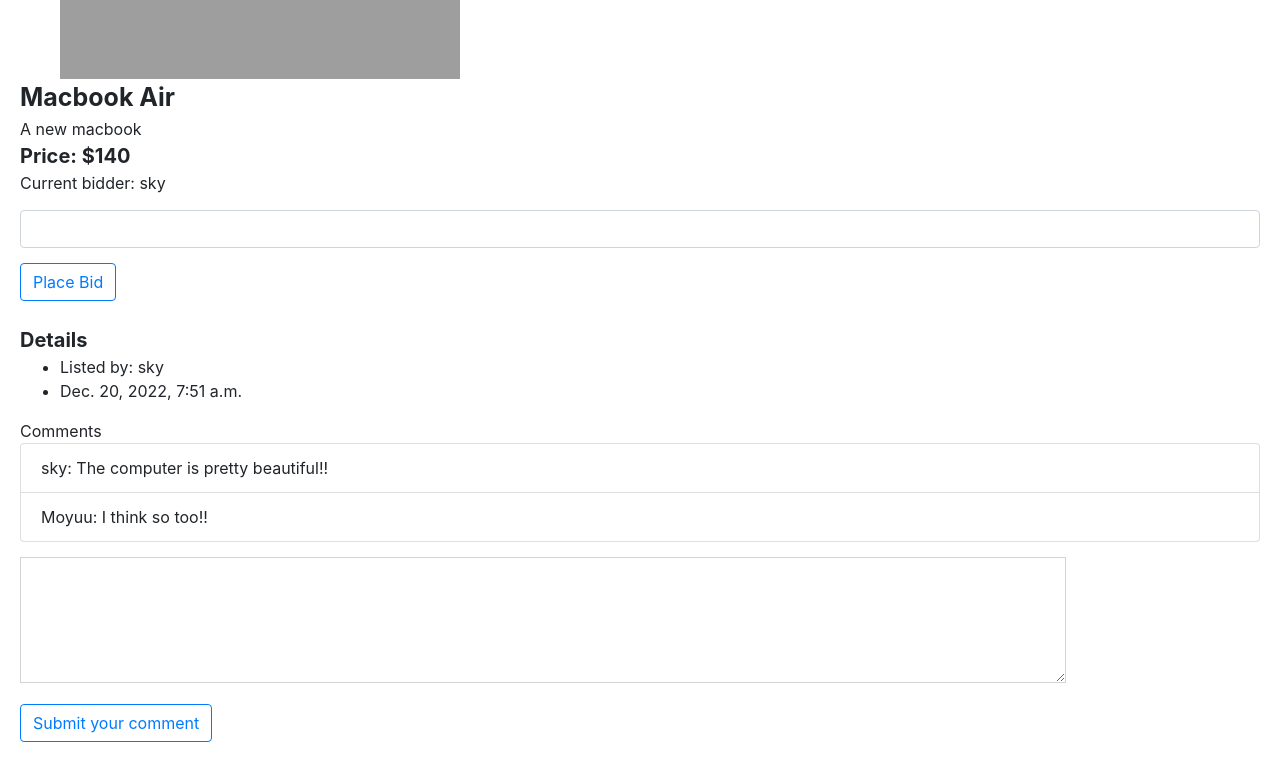
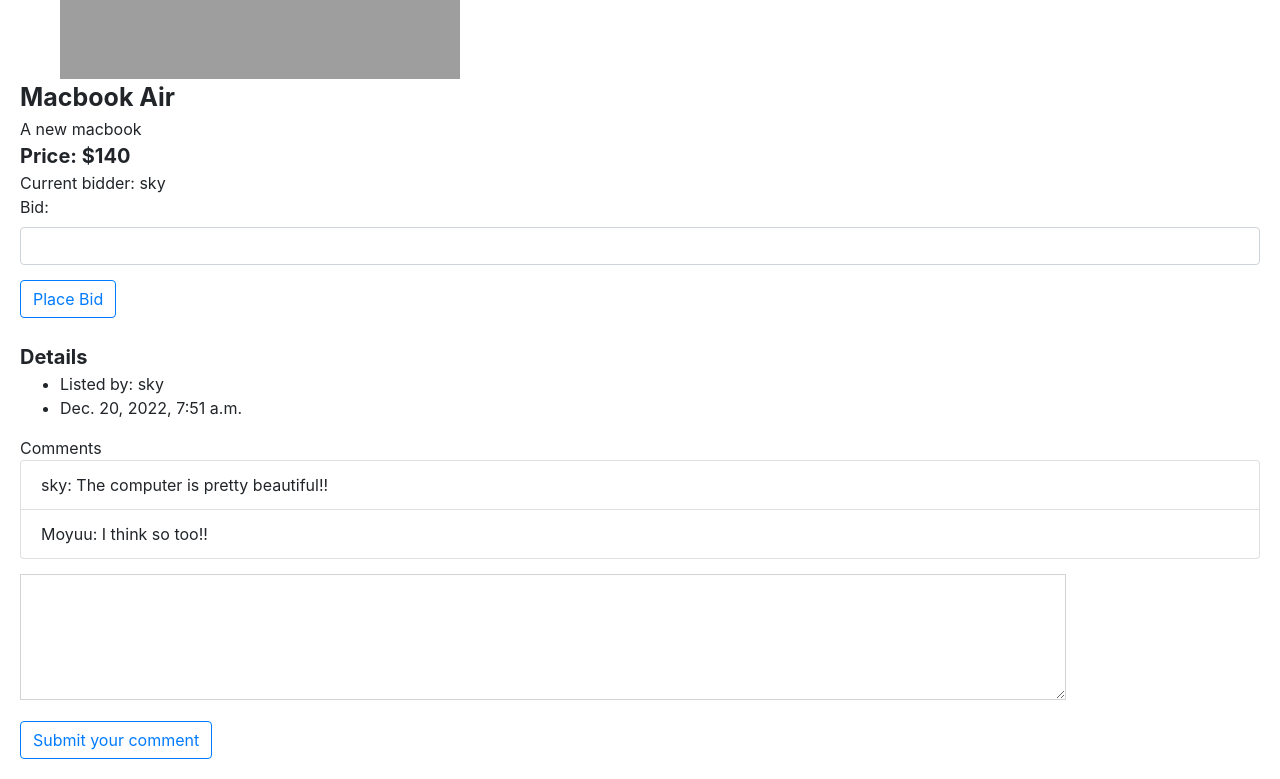
Before and after one commit to brad50916/CS50-Web-Project-2, a Django app: page /listing/1 in a window 1280 px wide. Shown: the part 450-1229 px from the top of the page. Before the commit the page ends 1192 px from the top, so only its background shows below. Run offline with Django 3.2, Linux system fonts and the light colour scheme; data comes from the database, SQL or seed files in the repository; both versions use the stored data as it was after the commit; some libraries are stand-ins or nearby versions; grey boxes are pictures that could not be loaded.

Commit message:
Change bid form from html to django

```diff
--- a/auctions/templates/auctions/listing.html
+++ b/auctions/templates/auctions/listing.html
@@ -60,9 +60,7 @@
         {% if list.close != 1 %}
         <form action="{% url 'listing' list.id %}" method="POST">
             {% csrf_token%}
-            <div>
-                <input type="text" name="bid" class="form-control" aria-label="Small" aria-describedby="inputGroup-sizing-sm">
-            </div>
+            {{ form }}
             <div>
                 <input type="submit" class="btn btn-outline-primary" value="Place Bid">
             </div>
--- a/auctions/views.py
+++ b/auctions/views.py
@@ -29,6 +29,16 @@ class createform(forms.Form):
         self.fields['description'].widget.attrs['style'] = 'width:700px; height:200px; display:block'
         self.fields['url'].widget.attrs['style'] = 'width:200px; height:25px; display:block'
         self.fields['category'].widget.attrs['style'] = 'width:200px; height:25px; display:block'
+
+class bidform(forms.Form):
+    bid = forms.IntegerField()
+    def __init__(self, *args, **kwargs):
+        super(bidform, self).__init__(*args, **kwargs)
+        self.fields['bid'].widget.attrs['style'] = 'display:block'
+        for visible in self.visible_fields():
+            visible.field.widget.attrs['class'] = 'form-control'
+            visible.field.widget.attrs['aria-label'] = 'Small'
+            visible.field.widget.attrs['aria-describedby'] = 'inputGroup-sizing-sm'
 
 
 def index(request):
@@ -90,36 +100,42 @@ def listing(request, list_id):
 
         if request.method == "POST":
             if 'bid' in request.POST:
-                if int(request.POST["bid"]) > list.price:
-                    bid.user=user
-                    bid.save()
-                    list.price=request.POST["bid"]
-                    list.save()
-                    return render(request, "auctions/listing.html", {
+                form = bidform(request.POST)
+                if form.is_valid():
+                    bid_price=form.cleaned_data["bid"]
+                    if bid_price > list.price:
+                        bid.user=user
+                        bid.save()
+                        list.price=bid_price
+                        list.save()
+                        return render(request, "auctions/listing.html", {
+                                "list": list,
+                                "bid": bid,
+                                "form": bidform(),
+                                "message1": "Successful bid.",
+                                "id": id,
+                                "exist": exist,
+                                "comment": com,
+                                "cexist": cexist
+                        })
+                    else:
+                        return render(request, "auctions/listing.html", {
                             "list": list,
                             "bid": bid,
-                            "message1": "Successful bid.",
+                            "form": bidform(),
+                            "message2": "Invalid bid price.",
                             "id": id,
                             "exist": exist,
                             "comment": com,
                             "cexist": cexist
-                    })
-                else:
-                    return render(request, "auctions/listing.html", {
-                        "list": list,
-                        "bid": bid,
-                        "message2": "Invalid bid price.",
-                        "id": id,
-                        "exist": exist,
-                        "comment": com,
-                        "cexist": cexist
-                    })
+                        })
             elif 'close' in request.POST:
                 list.close=1
                 list.save()
                 return render(request, "auctions/listing.html", {
                     "list": list,
                     "bid": bid,
+                    "form": bidform(),
                     "id": id,
                     "exist": exist,
                     "comment": com
@@ -132,6 +148,7 @@ def listing(request, list_id):
                 return render(request, "auctions/listing.html", {
                     "list": list,
                     "bid": bid,
+                    "form": bidform(),
                     "id": id,
                     "exist": exist,
                     "comment": com,
@@ -141,6 +158,7 @@ def listing(request, list_id):
         return render(request, "auctions/listing.html", {
             "list": list,
             "bid": bid,
+            "form": bidform(),
             "id": id,
             "exist": exist,
             "comment": com,
@@ -153,6 +171,7 @@ def listing(request, list_id):
                 return render(request, "auctions/listing.html", {
                     "list": list,
                     "bid": bid,
+                    "form": bidform(),
                     "message2": "You need login to place bid.",
                     "comment": com,
                     "cexist": cexist
@@ -161,6 +180,7 @@ def listing(request, list_id):
                 return render(request, "auctions/listing.html", {
                     "list": list,
                     "bid": bid,
+                    "form": bidform(),
                     "message3": "You need login to submit your comment.",
                     "comment": com,
                     "cexist": cexist
@@ -169,6 +189,7 @@ def listing(request, list_id):
             return render(request, "auctions/listing.html", {
                 "list": list,
                 "bid": bid,
+                "form": bidform(),
                 "comment": com,
                 "cexist": cexist
             })
```
Also changed, not shown: db.sqlite3.
